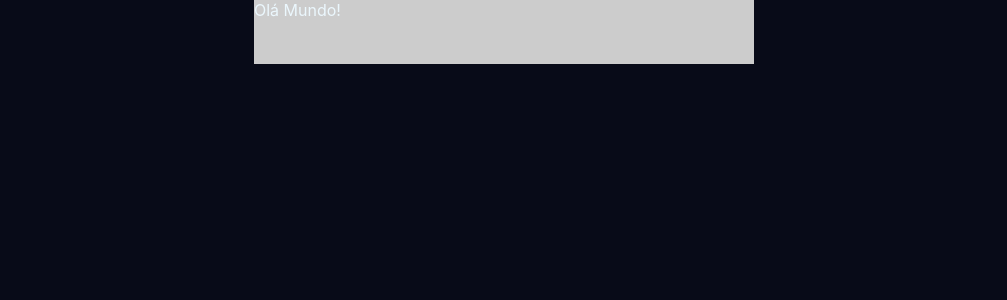
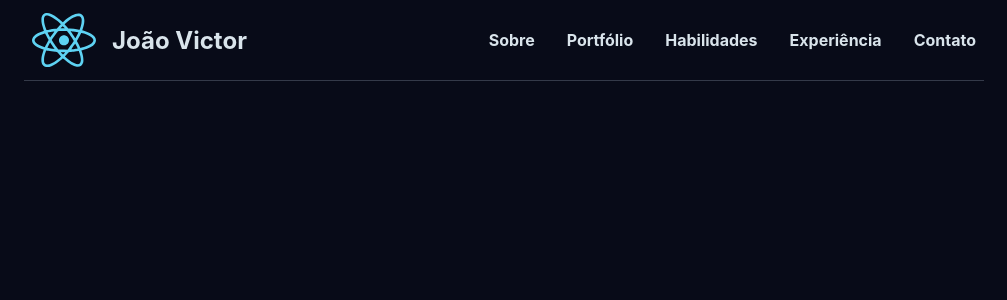
Before and after one commit to JvFern4ndes/MyPersonalWebsite, a React app in the folder fe/: page / in a window 1280 px wide. Shown: the top 300 px of the page, without its empty margins (136-1143 px from the left). Built offline with nearby package versions, Linux system fonts and the light colour scheme; the HTML template or start-up script is replaced by a standard one.

Commit message:
feat: init creation of header styles

```diff
--- a/fe/src/assets/styles/global.jsx
+++ b/fe/src/assets/styles/global.jsx
@@ -11,7 +11,8 @@ export default createGlobalStyle`
   body {
     background: ${({ theme }) => theme.backgroundColor};
     font-size: 16px;
-    color: #ebf7fd;
+    color: #d9e4eb;
+    width: 100%;
   }
 
   button {
--- a/fe/src/components/App/index.jsx
+++ b/fe/src/components/App/index.jsx
@@ -17,7 +17,6 @@ function App() {
   return (
     <ThemeProvider theme={defaultTheme}>
       <GlobalStyles />
-
       <Container>
         <Header />
       </Container>
--- a/fe/src/components/App/styles.jsx
+++ b/fe/src/components/App/styles.jsx
@@ -2,6 +2,7 @@ import styled from 'styled-components';
 
 export const Container = styled.div`
   width: 100%;
-  max-width: 500px;
+  max-width: 75%;
   margin: 0 auto;
+  height: 100%;
 `;
--- a/fe/src/components/Header/index.jsx
+++ b/fe/src/components/Header/index.jsx
@@ -1,6 +1,10 @@
 import { useState, useEffect } from 'react';
 
-import { Container } from './styles';
+import {
+  Container, LeftSide, RightSide, RightSideContent,
+} from './styles';
+
+import ReactIcon from '../../assets/images/ReactIcon.svg';
 
 export default function Header() {
   const [isMobile, setIsMobile] = useState(false);
@@ -19,7 +23,17 @@ export default function Header() {
       className={`header ${isMobile ? 'header--mobile' : ''}`}
       isMobile={isMobile}
     >
-      Olá Mundo!
+      <LeftSide>
+        <img src={ReactIcon} alt="React Icon" style={{ width: '64px', height: '64px' }} />
+        João Victor
+      </LeftSide>
+      <RightSide>
+        <RightSideContent>Sobre</RightSideContent>
+        <RightSideContent>Portfólio</RightSideContent>
+        <RightSideContent>Habilidades</RightSideContent>
+        <RightSideContent>Experiência</RightSideContent>
+        <RightSideContent>Contato</RightSideContent>
+      </RightSide>
     </Container>
   );
 }
--- a/fe/src/components/Header/styles.jsx
+++ b/fe/src/components/Header/styles.jsx
@@ -1,14 +1,34 @@
 import styled from 'styled-components';
 
 export const Container = styled.div`
-  background: #ccc;
-  height: 4em;
+  background: transparent;
+  padding: 8px;
+  display: flex;
+  justify-content: space-between;
+  border-bottom: 1px solid #343a49;
 
   ${(props) => props.isMobile && `
     @media (max-width: 768px) {
+      height: 6em;
       font-size: 8px;
     }
   `}
 `;
 
-export const Content = styled.div``;
+export const LeftSide = styled.div`
+  font-size: 24px;
+  font-weight: bold;
+  display: flex;
+  align-items: center;
+  gap: 16px;
+`;
+
+export const RightSide = styled.div`
+  font-weight: bold;
+  display: flex;
+  align-items: center;
+  gap: 32px;
+`;
+export const RightSideContent = styled.div`
+  cursor: pointer;
+`;
```
Also changed, not shown: fe/src/assets/images/ReactIcon.svg (added).
